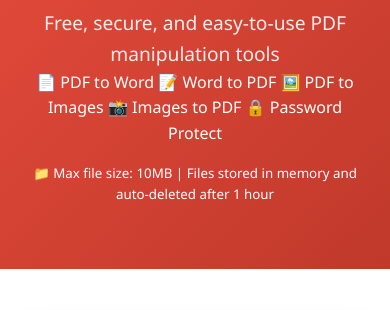
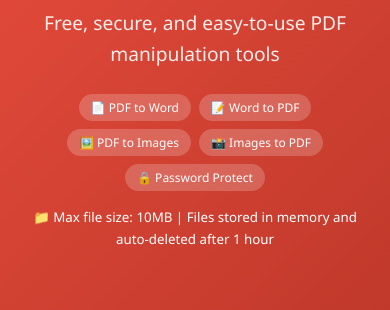
Before and after one commit to bhartionlinejob-alt/ilovepdf, a website: page frontend/index.html in a window 390 px wide. Shown: the part 534-844 px from the top of the page. Drawn offline with Linux system fonts and the light colour scheme; no server answers.

Commit message:
Update style.css

```diff
--- a/frontend/css/style.css
+++ b/frontend/css/style.css
@@ -281,3 +281,40 @@ body {
         grid-template-columns: 1fr;
     }
 }
+/* Feature Badges */
+.feature-badges {
+    display: flex;
+    flex-wrap: wrap;
+    justify-content: center;
+    gap: 1rem;
+    margin-top: 1.5rem;
+}
+
+.badge {
+    background: rgba(255, 255, 255, 0.2);
+    padding: 0.5rem 1rem;
+    border-radius: 20px;
+    font-size: 0.9rem;
+    backdrop-filter: blur(10px);
+}
+
+/* Image format select */
+.image-format, .image-quality {
+    padding: 0.75rem;
+    border: 1px solid var(--border-color);
+    border-radius: 5px;
+    background: var(--light-gray);
+    color: var(--text-color);
+}
+
+/* Responsive improvements */
+@media (max-width: 768px) {
+    .feature-badges {
+        gap: 0.5rem;
+    }
+
+    .badge {
+        font-size: 0.75rem;
+        padding: 0.25rem 0.75rem;
+    }
+}
```
